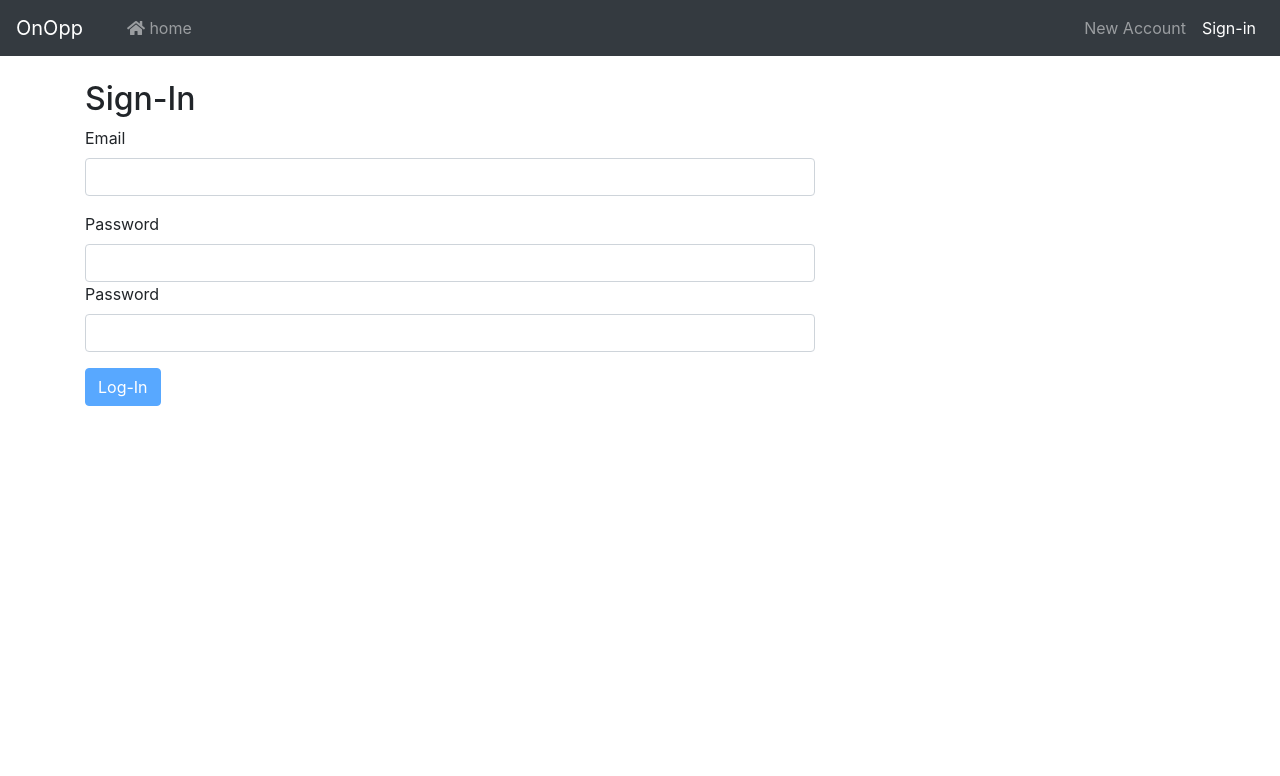
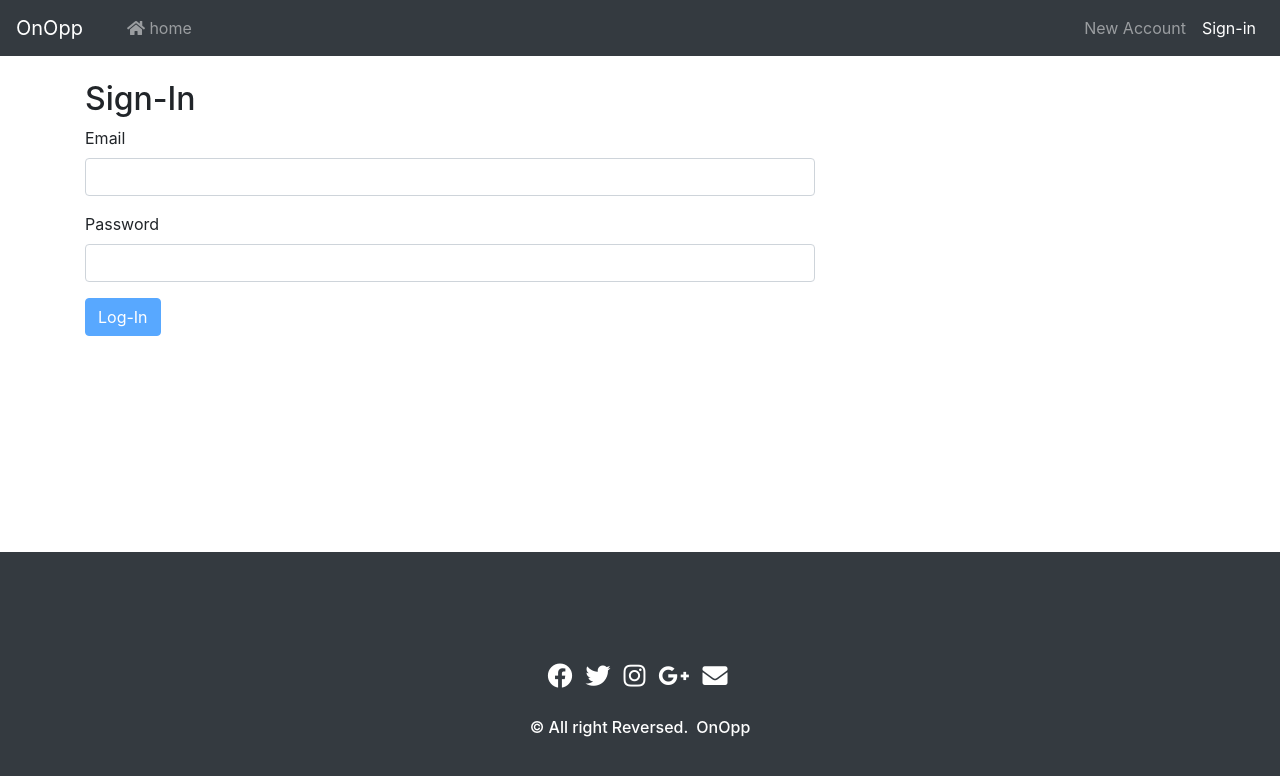
Before and after one commit to Ahmed-Galadi/share-your-opinion-app, an Angular app: page /auth/signin in a window 1280 px wide. Shown: the top 776 px of the page. Built offline with nearby package versions, Linux system fonts and the light colour scheme; no server answers.

Commit message:
make footer

```diff
--- a/src/app/app.component.html
+++ b/src/app/app.component.html
@@ -3,3 +3,4 @@
   <br>
   <router-outlet></router-outlet>
 </div>
+<app-footer></app-footer>
--- a/src/app/component/auth/sign-in/sign-in.component.html
+++ b/src/app/component/auth/sign-in/sign-in.component.html
@@ -9,8 +9,6 @@
       <div class="form-group">
         <label for="password">Password</label>
         <input type="password" id='password' class="form-control" formControlName='password'>
-        <label for="confirmPassword">Password</label>
-        <input type="password" id="confirmPassword" class="form-control" formControlName='confirmPassword'>
       </div>
       <button type='submit' class="btn btn-primary" (click)='onSubmit()' [disabled]='signInForm.invalid'>Log-In</button>
       <p class="text-danger">{{ errorMessage }}</p>
--- a/src/app/component/auth/sign-in/sign-in.component.ts
+++ b/src/app/component/auth/sign-in/sign-in.component.ts
@@ -27,10 +27,6 @@ export class SignInComponent implements OnInit {
     this.signInForm = this.formBuilder.group({
       email: ['', [Validators.required, Validators.email]],
       password: ['', [Validators.required, Validators.pattern(/[0-9a-zA-Z]{6,}/)]],
-      confirmPassword: ['',[Validators.required, Validators.pattern(/[0-9a-zA-Z]{6,}/)]]
-    },
-    {
-      validator: ConfirmedValidator('password', 'confirmPassword')
     });
   }
 
--- a/src/app/component/auth/sign-up/sign-up.component.scss
+++ b/src/app/component/auth/sign-up/sign-up.component.scss
@@ -2,4 +2,8 @@
   background-color: #f5f5f5;
   border-radius: 10px;
   padding: 30px;
+  h2 {
+    font-family: monospace;
+    color: #8f8f8f;
+  }
 }
--- a/src/app/component/footer/footer.component.html
+++ b/src/app/component/footer/footer.component.html
@@ -1 +1,29 @@
-<p>footer works!</p>
+<!-- Footer -->
+<section id="footer" >
+  <div class="container">
+    <div class="row">
+      <div class="col-xs-12 col-sm-12 col-md-12 mt-2 mt-sm-5 all">
+        <ul class="list-unstyled list-inline social text-center">
+          <li class="list-inline-item"><a><i class="fab fa-facebook"></i></a>
+          </li>
+          <li class="list-inline-item"><a><i class="fab fa-twitter"></i></a>
+          </li>
+          <li class="list-inline-item"><a><i class="fab fa-instagram"></i></a>
+          </li>
+          <li class="list-inline-item"><a ><i class="fab fa-google-plus-g"></i></a></li>
+          <li class="list-inline-item"><a target="_blank"><i
+                class="fa fa-envelope"></i></a></li>
+        </ul>
+      </div>
+      <hr>
+    </div>
+    <div class="row">
+      <div class="col-xs-12 col-sm-12 col-md-12 mt-2 mt-sm-2 text-center text-white">
+        <p class="h6">© All right Reversed.<a class="text-green ml-2" routerLink='/s'
+            target="_blank">OnOpp</a></p>
+      </div>
+      <hr>
+    </div>
+  </div>
+</section>
+<!-- ./Footer -->
--- a/src/app/component/footer/footer.component.scss
+++ b/src/app/component/footer/footer.component.scss
@@ -0,0 +1,57 @@
+section {
+  padding: 60px 0;
+}
+
+section .section-title {
+  text-align: center;
+  color: #007b5e;
+  margin-bottom: 50px;
+  text-transform: uppercase;
+}
+#footer {
+  background: #343a40 !important;
+  position: relative;
+  top: 200px;
+}
+#footer h5 {
+  padding-left: 10px;
+  border-left: 3px solid #eeeeee;
+  padding-bottom: 6px;
+  margin-bottom: 20px;
+  color: #ffffff;
+}
+#footer a {
+  color: #ffffff;
+  text-decoration: none !important;
+  background-color: transparent;
+  -webkit-text-decoration-skip: objects;
+}
+#footer ul.social li {
+  padding: 3px 0;
+}
+#footer ul.social li a i {
+  margin-right: 5px;
+  font-size: 25px;
+  -webkit-transition: 0.5s all ease;
+  -moz-transition: 0.5s all ease;
+  transition: 0.5s all ease;
+}
+#footer ul.social li:hover a i {
+  font-size: 30px;
+  margin-top: -10px;
+}
+#footer ul.social li a,
+#footer ul.quick-links li a {
+  color: #ffffff;
+}
+#footer ul.social li a:hover {
+  color: #eeeeee;
+}
+@media (max-width: 767px) {
+  #footer h5 {
+    padding-left: 0;
+    border-left: transparent;
+    padding-bottom: 0px;
+    margin-bottom: 10px;
+  }
+}
```
